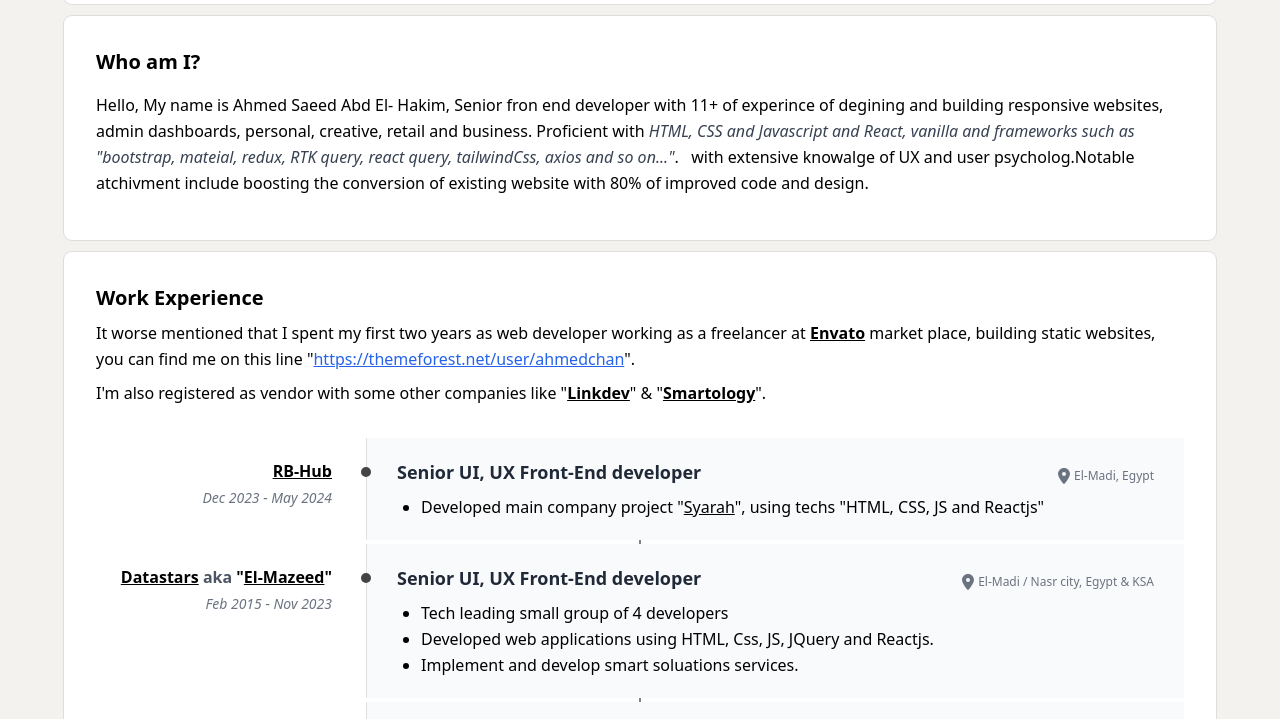
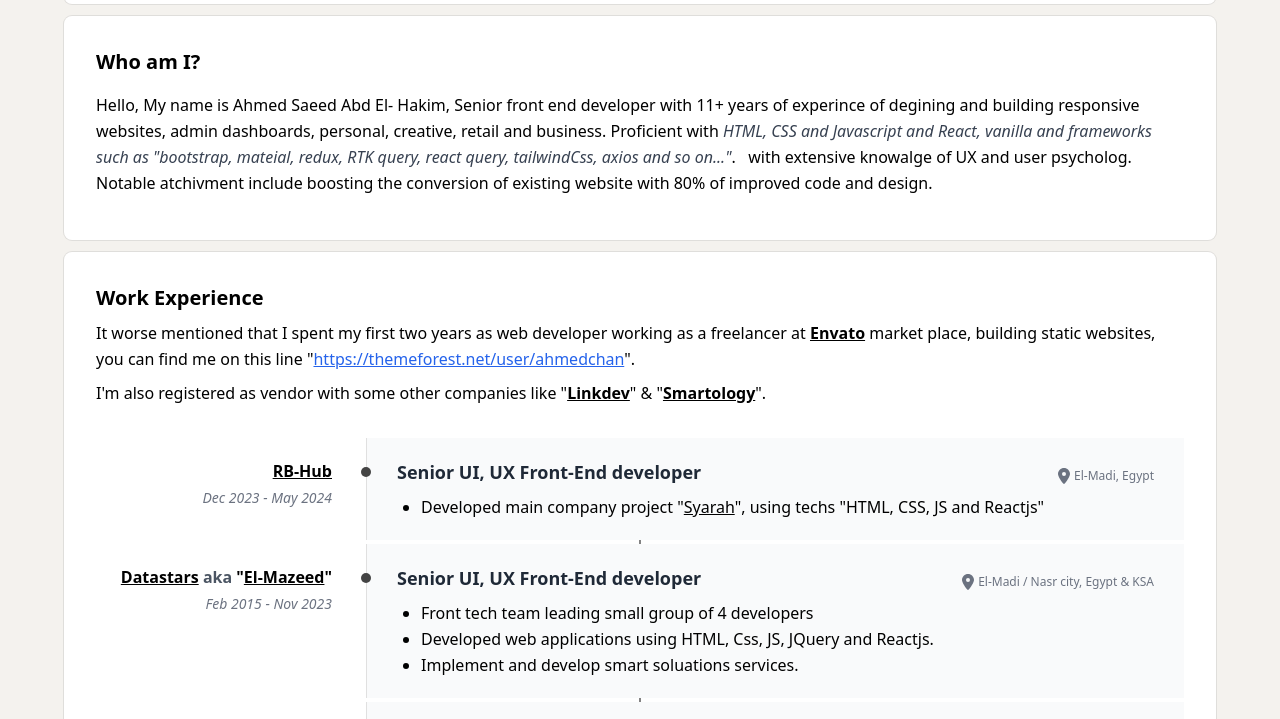
Before and after one commit to ahmedchan/Resume, a plain HTML site: page index.html in a window 1280 px wide. Shown: the part 212-931 px from the top of the page. Drawn offline with nearby package versions, Linux system fonts and the light colour scheme.

Commit message:
fix some typos

```diff
--- a/index.html
+++ b/index.html
@@ -97,15 +97,15 @@
         </div>
 
         <p class="mb-3">
-          Hello, My name is Ahmed Saeed Abd El- Hakim, Senior fron end developer
-          with 11+ of experince of degining and building responsive websites,
+          Hello, My name is Ahmed Saeed Abd El- Hakim, Senior front end developer
+          with 11+ years of experince of degining and building responsive websites,
           admin dashboards, personal, creative, retail and business. Proficient
           with
           <span class="text-gray-700 italic"
             >HTML, CSS and Javascript and React, vanilla and frameworks such as
             "bootstrap, mateial, redux, RTK query, react query, tailwindCss,
             axios and so on..."</span
-          >. &nbsp; with extensive knowalge of UX and user psycholog.Notable
+          >. &nbsp; with extensive knowalge of UX and user psycholog. Notable
           atchivment include boosting the conversion of existing website with
           80% of improved code and design.
         </p>
@@ -248,7 +248,7 @@
             </div>
 
             <ul class="list-disc ml-6">
-              <li>Tech leading small group of 4 developers</li>
+              <li>Front tech team leading small group of 4 developers</li>
               <li>
                 Developed web applications using HTML, Css, JS, JQuery and
                 Reactjs.
@@ -808,7 +808,7 @@
           </svg>
           <div class="ml-3">
             Please, note that, there're some projects not included here, because
-            it hosts in internal servers and not intened for public users, even
+            they're hosted on internal servers and not intened for public users, even
             myself can NOT access it, thanks in advanced.
           </div>
         </div>
```
